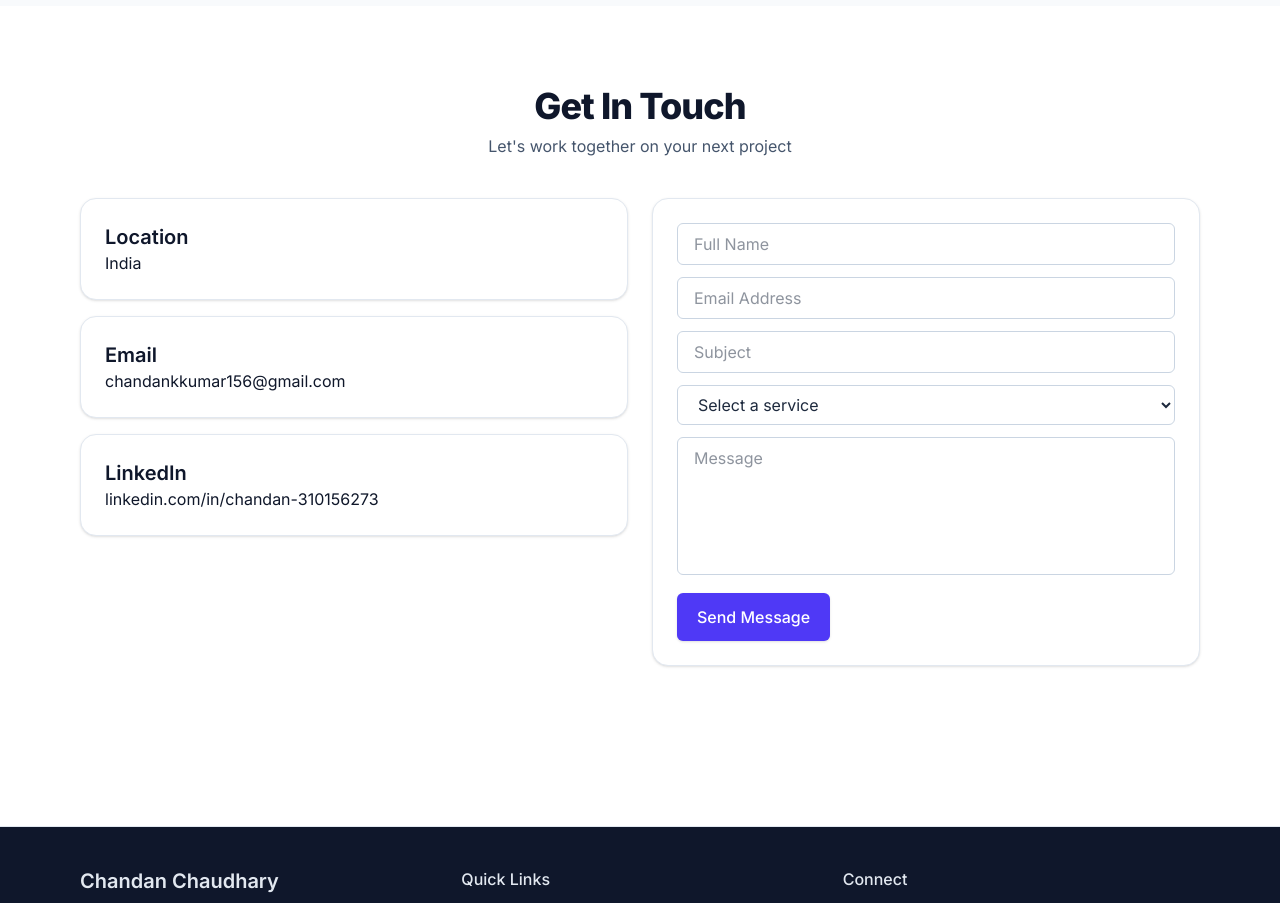
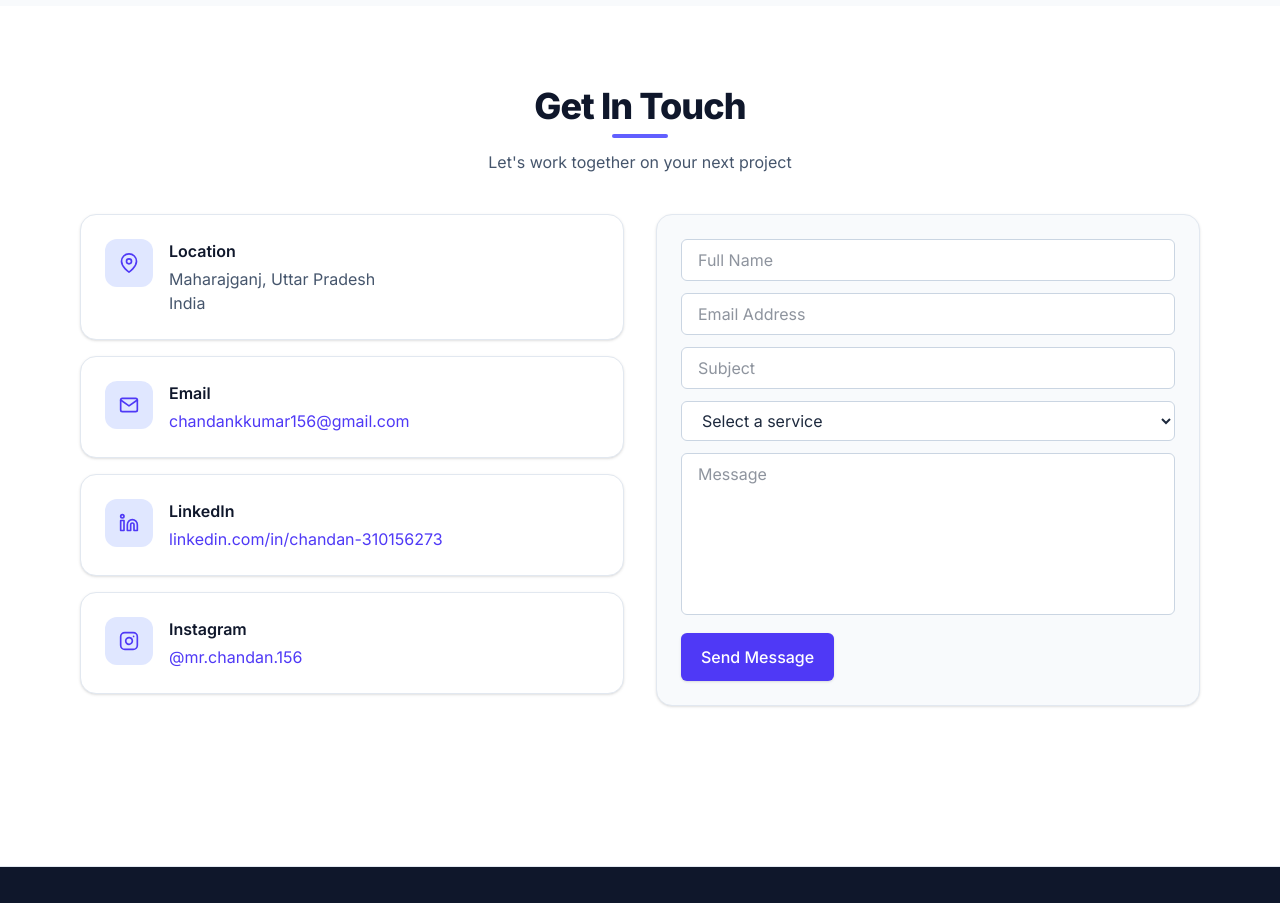
Before and after one commit to chandan9648/mywebsite, a React (Vite) app in the folder frontend/: page / in a window 1280 px wide. Shown: the part 5460-6363 px from the top of the page. Built offline with nearby package versions, Linux system fonts and the light colour scheme.

Commit message:
contact sec completed

```diff
--- a/frontend/src/Components/Contact.jsx
+++ b/frontend/src/Components/Contact.jsx
@@ -1,38 +1,104 @@
 import { Link } from "react-router-dom";
+import { FiMapPin, FiMail, FiLinkedin, FiInstagram } from "react-icons/fi";
+
+const IconBox = ({ children }) => (
+  <span className="inline-flex h-12 w-12 items-center justify-center rounded-xl bg-indigo-100 text-indigo-600">
+    {children}
+  </span>
+);
+
+const ContactCard = ({ icon: Icon, title, children }) => (
+  <div className="rounded-2xl border border-slate-200 bg-white p-6 shadow-sm hover:translate-x-2 transition-transform duration-300 hover:shadow-lg">
+    <div className="flex items-start gap-4 ">
+      <IconBox>
+        <Icon size={20} />
+      </IconBox>
+      <div>
+        <h3 className="text-base font-semibold text-slate-900">{title}</h3>
+        <div className="mt-1 text-slate-600">{children}</div>
+      </div>
+    </div>
+  </div>
+);
 
 const Contact = () => {
   return (
     <section id="contact" className="py-20">
       <div className="mx-auto max-w-6xl px-4">
         <h2 className="text-3xl md:text-4xl font-extrabold tracking-tight text-slate-900 text-center">Get In Touch</h2>
-        <p className="mt-2 text-center text-slate-600">Let's work together on your next project</p>
-        <div className="mt-10 grid md:grid-cols-2 gap-6">
-          <div className="space-y-4">
-            <div className="rounded-2xl border border-slate-200 bg-white p-6 shadow-sm">
-              <h3 className="text-xl font-semibold text-slate-900">Location</h3>
-              <p>India</p>
-            </div>
-            <div className="rounded-2xl border border-slate-200 bg-white p-6 shadow-sm">
-              <h3 className="text-xl font-semibold text-slate-900">Email</h3>
-              <Link to="mailto:chandankkumar156@gmail.com">chandankkumar156@gmail.com</Link>
-            </div>
-            <div className="rounded-2xl border border-slate-200 bg-white p-6 shadow-sm">
-              <h3 className="text-xl font-semibold text-slate-900">LinkedIn</h3>
-              <Link to="https://www.linkedin.com/in/chandan-310156273/">linkedin.com/in/chandan-310156273</Link>
-            </div>
+        <div className="mt-2 flex justify-center">
+          <span className="block h-1 w-14 rounded bg-indigo-500"></span>
+        </div>
+        <p className="mt-3 text-center text-slate-600">Let's work together on your next project</p>
+
+        <div className="mt-10 grid md:grid-cols-2 gap-8 items-start">
+          {/* Left: Contact details */}
+          <div className="space-y-4 ">
+            <ContactCard icon={FiMapPin} title="Location" className="">
+              Maharajganj, Uttar Pradesh<br />India
+            </ContactCard>
+            <ContactCard icon={FiMail} title="Email">
+              <Link to="mailto:chandankkumar156@gmail.com" className="text-indigo-600 hover:underline">
+                chandankkumar156@gmail.com
+              </Link>
+            </ContactCard>
+            <ContactCard icon={FiLinkedin} title="LinkedIn">
+              <Link
+                to="https://www.linkedin.com/in/amitranjanmaurya"
+                target="_blank"
+                rel="noreferrer"
+                className="text-indigo-600 hover:underline"
+              >
+                linkedin.com/in/chandan-310156273
+              </Link>
+            </ContactCard>
+            <ContactCard icon={FiInstagram} title="Instagram">
+              <Link
+                to="https://instagram.com/mr.chandan.156"
+                target="_blank"
+                rel="noreferrer"
+                className="text-indigo-600 hover:underline"
+              >
+                @mr.chandan.156
+              </Link>
+            </ContactCard>
           </div>
-          <form className="rounded-2xl border border-slate-200 bg-white p-6 shadow-sm space-y-3">
-            <input placeholder="Full Name" className="w-full rounded-md border border-slate-300 px-4 py-2 text-slate-800 focus:outline-none focus:ring-2 focus:ring-indigo-500 focus:border-indigo-500 bg-white" />
-            <input placeholder="Email Address" className="w-full rounded-md border border-slate-300 px-4 py-2 text-slate-800 focus:outline-none focus:ring-2 focus:ring-indigo-500 focus:border-indigo-500 bg-white" />
-            <input placeholder="Subject" className="w-full rounded-md border border-slate-300 px-4 py-2 text-slate-800 focus:outline-none focus:ring-2 focus:ring-indigo-500 focus:border-indigo-500 bg-white" />
-            <select className="w-full rounded-md border border-slate-300 px-4 py-2 text-slate-800 focus:outline-none focus:ring-2 focus:ring-indigo-500 focus:border-indigo-500 bg-white">
+
+          {/* Right: Form */}
+          <form className="rounded-2xl border border-slate-200 bg-slate-50 p-6 shadow-sm space-y-3">
+            <input
+              placeholder="Full Name"
+              className="w-full rounded-md border border-slate-300 px-4 py-2 text-slate-800 focus:outline-none focus:ring-2 focus:ring-indigo-500 focus:border-indigo-500 bg-white"
+            />
+            <input
+              placeholder="Email Address"
+              className="w-full rounded-md border border-slate-300 px-4 py-2 text-slate-800 focus:outline-none focus:ring-2 focus:ring-indigo-500 focus:border-indigo-500 bg-white"
+            />
+            <input
+              placeholder="Subject"
+              className="w-full rounded-md border border-slate-300 px-4 py-2 text-slate-800 focus:outline-none focus:ring-2 focus:ring-indigo-500 focus:border-indigo-500 bg-white"
+            />
+            <select className="w-full rounded-md border border-slate-300 px-4 py-2 text-slate-800 focus:outline-none focus:ring-2 focus:ring-indigo-500 focus:border-indigo-500 bg-white ">
               <option>Select a service</option>
               <option>Web Development</option>
+              <option>CMS Solutions</option>
+              <option>Data Science</option>
+              <option>Application Development</option>
+              <option>AI Agent Development</option>
               <option>API Development</option>
-              <option>Data & Dashboard</option>
+              <option>Others</option>
             </select>
-            <textarea placeholder="Message" rows={5} className="w-full rounded-md border border-slate-300 px-4 py-2 text-slate-800 focus:outline-none focus:ring-2 focus:ring-indigo-500 focus:border-indigo-500 bg-white resize-none" />
-            <button type="button" className="inline-flex items-center justify-center rounded-md bg-indigo-600 px-5 py-3 font-medium text-white shadow hover:bg-indigo-500">Send Message</button>
+            <textarea
+              placeholder="Message"
+              rows={6}
+              className="w-full rounded-md border border-slate-300 px-4 py-2 text-slate-800 focus:outline-none focus:ring-2 focus:ring-indigo-500 focus:border-indigo-500 bg-white resize-none"
+            />
+            <button
+              type="button"
+              className="inline-flex items-center justify-center rounded-md bg-indigo-600 px-5 py-3 font-medium text-white shadow hover:bg-indigo-500 hover:shadow-lg hover:bg-indigo-700 transition cursor-pointer"
+            >
+              Send Message
+            </button>
           </form>
         </div>
       </div>
```
